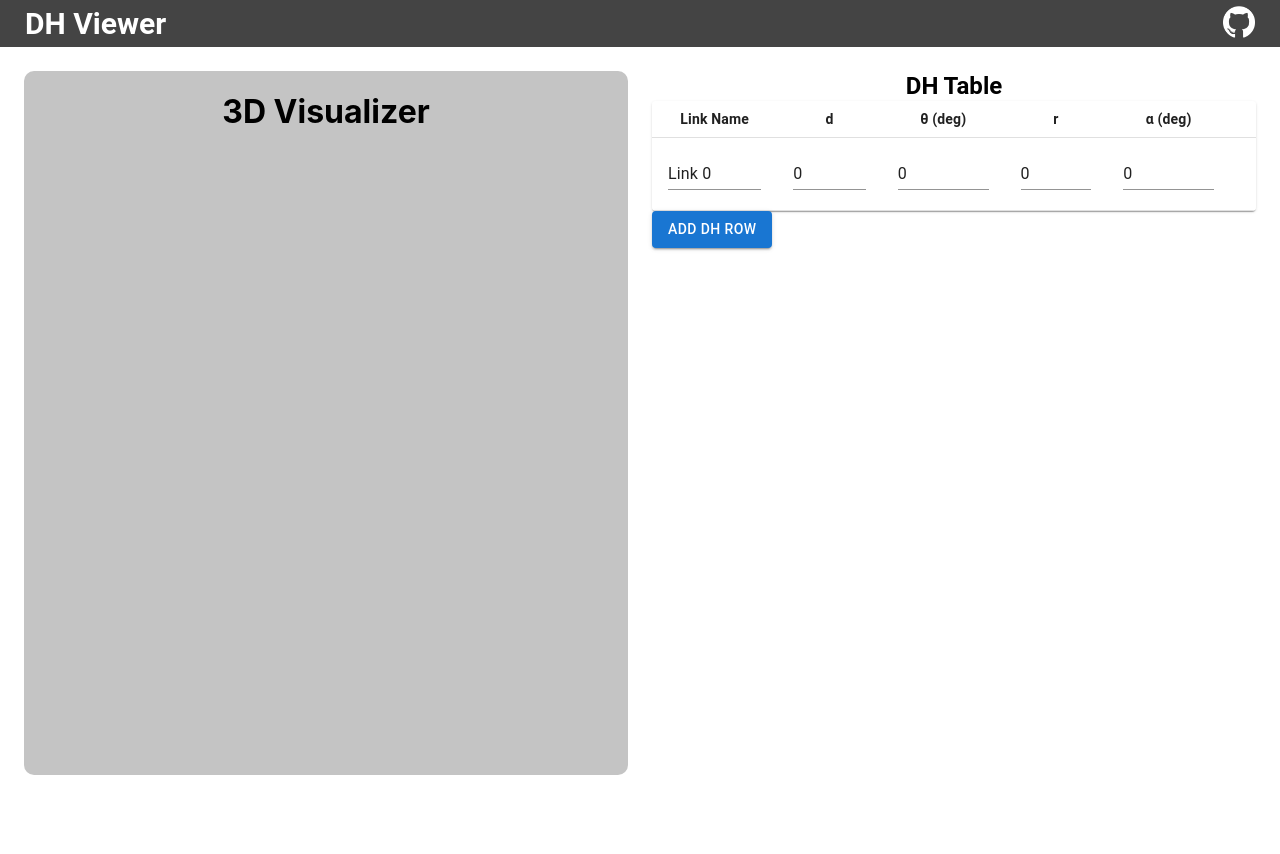
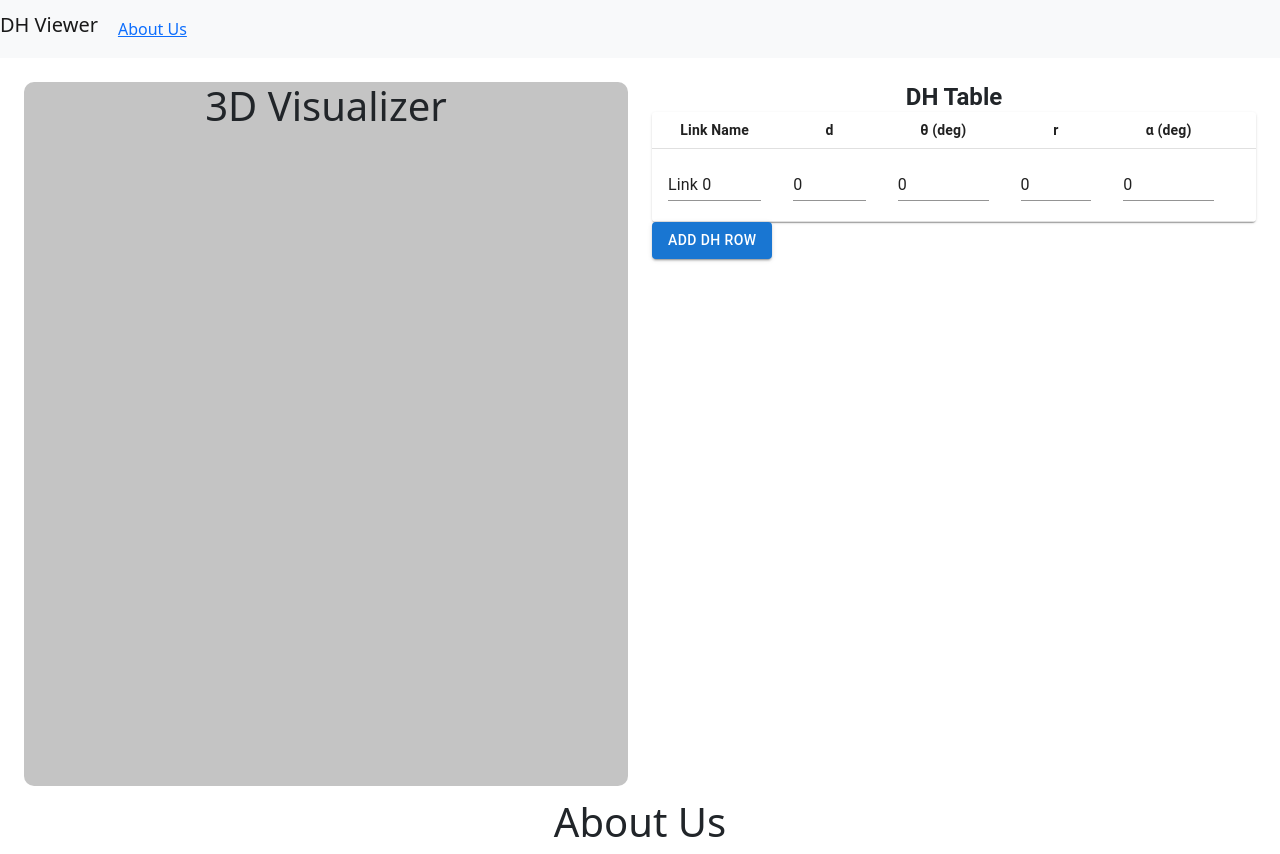
Before and after one commit to alextac98/dh-viewer, a React (Create React App) app: page / in a window 1280 px wide. Before the commit the page ends 800 px from the top, so only its background shows below. Built offline with nearby package versions, Linux system fonts and the light colour scheme.

Commit message:
21: Started navbar/title menu with react-bootstrap and react-router-dom

```diff
--- a/package.json
+++ b/package.json
@@ -11,10 +11,13 @@
     "@testing-library/jest-dom": "^5.14.1",
     "@testing-library/react": "^12.1.2",
     "@testing-library/user-event": "^13.5.0",
+    "bootstrap": "^5.2.0",
     "mui": "^0.0.1",
     "nanoid": "^3.3.2",
     "react": "^17.0.2",
+    "react-bootstrap": "^2.4.0",
     "react-dom": "^17.0.2",
+    "react-router-dom": "^6.3.0",
     "react-scripts": "^5.0.0",
     "web-vitals": "^2.1.2"
   },
--- /dev/null
+++ b/src/about-us/AboutUs.js
@@ -0,0 +1,15 @@
+
+import { Route } from 'react-router-dom';
+import '../../node_modules/bootstrap/dist/css/bootstrap.min.css'
+
+export function AboutUs() {
+    return (
+        <div>
+            <h1>
+                About Us
+            </h1>
+        </div>
+    );
+}
+
+export default AboutUs;
--- a/src/index.js
+++ b/src/index.js
@@ -3,13 +3,15 @@ import ReactDOM from 'react-dom';
 import './index.css';
 import App from './app/App';
 import TitleBar from './title-bar/TitleBar'
+import AboutUs from './about-us/AboutUs'
 import reportWebVitals from './reportWebVitals';
 // import { render } from '@testing-library/react';
 
 ReactDOM.render(
   <React.StrictMode>
     <TitleBar/>
-    <App />
+    <App/>
+    <AboutUs/>
   </React.StrictMode>,
   document.getElementById('root')
 );
--- a/src/title-bar/Menu.js
+++ b/src/title-bar/Menu.js
@@ -1,16 +1,27 @@
+import './titlebar.css'
+import '../../node_modules/bootstrap/dist/css/bootstrap.min.css'
+
+import { DarkMode } from "@mui/icons-material";
+// import { Link } from "@mui/material";
+// import { Button } from "@mui/material";
+import { Nav, Navbar } from "react-bootstrap";
+import { Link, NavLink } from "react-router-dom";
 import gh_icon_dark from "./gh-icons/gh-icon-dark.png";
 import gh_icon_light from "./gh-icons/gh-icon-light.png";
-import './titlebar.css'
+
 
 export function Menu(){
     return (
-        <div className="menu">
-            {GHIconLink()}
-        </div>
+        <Nav>
+            <MenuItem name="About Us" href="#aboutUs"/>
+            {/* <MenuItem name="Resources" />
+            <MenuItem name="Dark Mode"/> */}
+            {/* {GHIconLink()} */}
+        </Nav>
     );
 }
 
-function GHIconLink(isDarkMode = false){
+function GHIconLink(isDarkMode = true){
     let img;
     if (isDarkMode) {
         img = gh_icon_dark;
@@ -19,16 +30,26 @@ function GHIconLink(isDarkMode = false){
     }
 
     return(
-        <div className="GHIconLink" onClick={onGHLogoClick}>
+        <Navbar.Text className="GHIconLink" onClick={onGHLogoClick}>
             <img
                 style={{width:"100%"}}
                 src={img}
                 alt="Visit my GitHub Project!"
             />
-        </div>
+        </Navbar.Text>
     );
 }
 
 function onGHLogoClick(){
     window.location.href = "https://github.com/alextac98/dh-viewer";
 }
+
+function MenuItem(props){
+    return(
+        <NavLink as={Link} to={props.href} className="m-1" >
+            {props.name}
+        </NavLink>
+    );
+}
+
+export default Menu;
--- a/src/title-bar/TitleBar.js
+++ b/src/title-bar/TitleBar.js
@@ -1,28 +1,50 @@
 import './titlebar.css';
+import '../../node_modules/bootstrap/dist/css/bootstrap.min.css'
+
 import { Menu } from './Menu.js';
+import { Navbar, Nav, NavDropdown, Button } from 'react-bootstrap';
+import {BrowserRouter as Router, Route, Routes} from 'react-router-dom'
+import { AboutUs } from '../about-us/AboutUs.js'
 
 function TitleBar() {
     return (
-        <div className="titlebar">
-            {Title("DH Viewer")}
-            {Menu()}
-        </div>
+        <Router>
+            <div>
+                <Navbar bg="light" >
+                    <Title title="DH Viewer" href="#home"/>
+                    <Menu/>
+                </Navbar>
+            </div>
+            <Routes>
+                {/* <Route path="/" element={<Dashboard />}>
+                    <Route
+                    path="messages"
+                    element={<DashboardMessages />}
+                    />
+                    <Route path="tasks" element={<DashboardTasks />} />
+                </Route> */}
+                <Route path="aboutUs" element={<AboutUs />} />
+                </Routes>
+        </Router>
+        // <div className="titlebar">
+        //     <Title title="DH Viewer"/>
+        //     {Menu()}
+        // </div>
     );
 }
 
-function Title(title) {
+function Title(props) {
     return (
-        <div onClick={onTitleClick} style={{float: "left"}}>
-            <p className="title">
-                {title}
-            </p>
-        </div>
+        <Navbar.Brand href={props.href} className="h1">
+            {props.title}
+        </Navbar.Brand>
     );
 }
 
+
+
 function onTitleClick(){
     console.log("User clicked the title");
-    // window.location.href ='https://alextac.com';
 }
 
 export default TitleBar;
```
